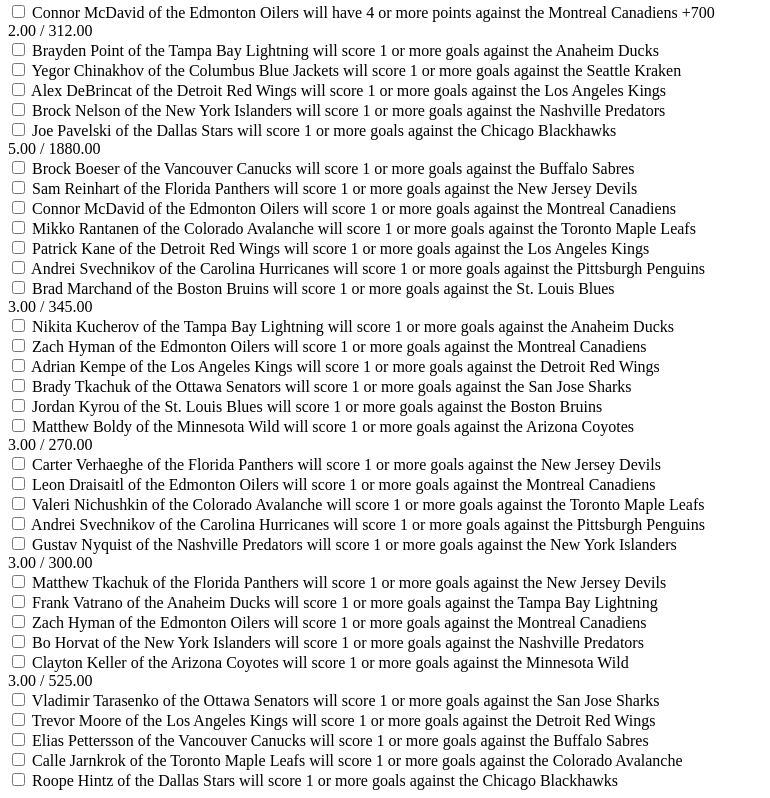
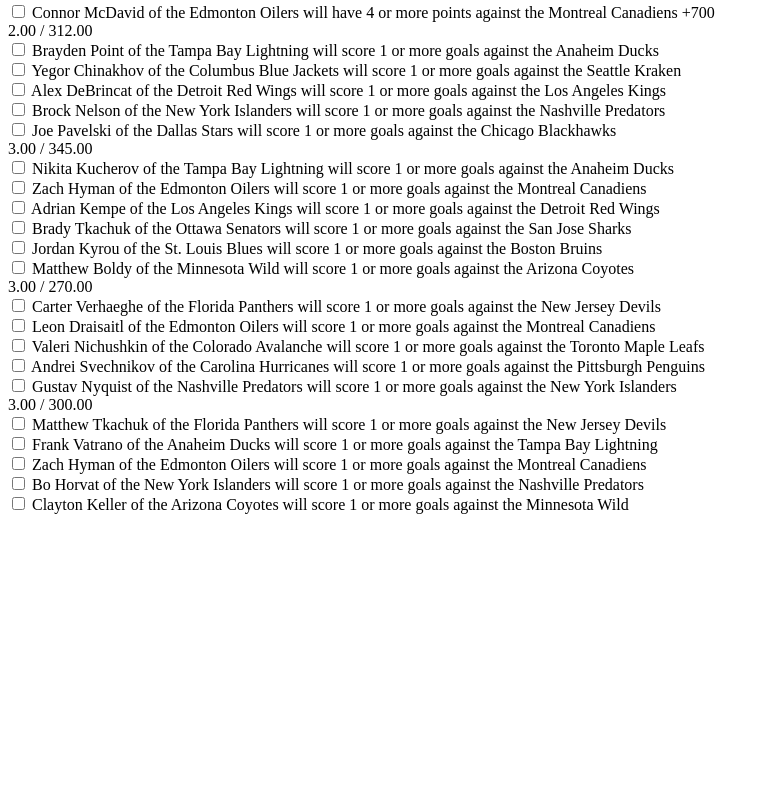
Before and after one commit to robbcampbell/robbcampbell.github.io, a plain HTML site: page index.html in a window 1280 px wide. Shown: the part 946-1744 px from the top of the page, without its empty margins (0-770 px from the left). After the commit the page ends 1468 px from the top, so only its background shows below. Drawn offline with Linux system fonts and the light colour scheme.

Commit message:
Update index.html

```diff
--- a/index.html
+++ b/index.html
@@ -115,17 +115,6 @@
             </div>
          </td>
       </tr>
-      <tr id="tr-45656145" class="wager-detail-info BackgroundLineGray" data-tn="45656145">
-         <td id="descriptionCell" class="description-cell descp-td tdGameDetail">
-            <div>
-               <div id="riskWinlbl" class="float-right">5.00 / 1880.00</div>
-               <div id="descriptionLbl">
-                  <div class="DivDetailTicketShort  pl-sm-2 mb-1"><font class="TeamRotationTicket d-none @@padding-right"></font><font class="TeamNameTicket"><input type="checkbox"> Brock Boeser of the Vancouver Canucks will score 1 or more goals against the Buffalo Sabres<br><input type="checkbox"> Sam Reinhart of the Florida Panthers will score 1 or more goals against the New Jersey Devils<br><input type="checkbox"> Connor McDavid of the Edmonton Oilers will score 1 or more goals against the Montreal Canadiens<br><input type="checkbox"> Mikko Rantanen of the Colorado Avalanche will score 1 or more goals against the Toronto Maple Leafs<br><input type="checkbox"> Patrick Kane of the Detroit Red Wings will score 1 or more goals against the Los Angeles Kings<br><input type="checkbox"> Andrei Svechnikov of the Carolina Hurricanes will score 1 or more goals against the Pittsburgh Penguins<br><input type="checkbox"> Brad Marchand of the Boston Bruins will score 1 or more goals against the St. Louis Blues</font><font class="TargetTicket"></font><font class="TargetTicket"></font><font class="PointsTicket"></font><font class="ScoreTypeTicket"></font><font class="OddsTicket"></font><font class="PeriodTypeTicket"></font><font class="BuyPointTicket"></font><font class="WagerState"></font></div>
-                  <div id="45656145-1" class="Invisible wager-side-description  pl-2 pl-sm-4 mb-1"></div>
-               </div>
-            </div>
-         </td>
-      </tr>
       <tr id="tr-45656101" class="wager-detail-info BackgroundLineGray" data-tn="45656101">
          <td id="descriptionCell" class="description-cell descp-td tdGameDetail">
             <div>
@@ -159,16 +148,5 @@
             </div>
          </td>
       </tr>
-      <tr id="tr-45655838" class="wager-detail-info BackgroundLineGray" data-tn="45655838">
-         <td id="descriptionCell" class="description-cell descp-td tdGameDetail">
-            <div>
-               <div id="riskWinlbl" class="float-right">3.00 / 525.00</div>
-               <div id="descriptionLbl">
-                  <div class="DivDetailTicketShort  pl-sm-2 mb-1"><font class="TeamRotationTicket d-none @@padding-right"></font><font class="TeamNameTicket"><input type="checkbox"> Vladimir Tarasenko of the Ottawa Senators will score 1 or more goals against the San Jose Sharks<br><input type="checkbox"> Trevor Moore of the Los Angeles Kings will score 1 or more goals against the Detroit Red Wings<br><input type="checkbox"> Elias Pettersson of the Vancouver Canucks will score 1 or more goals against the Buffalo Sabres<br><input type="checkbox"> Calle Jarnkrok of the Toronto Maple Leafs will score 1 or more goals against the Colorado Avalanche<br><input type="checkbox"> Roope Hintz of the Dallas Stars will score 1 or more goals against the Chicago Blackhawks</font><font class="TargetTicket"></font><font class="TargetTicket"></font><font class="PointsTicket"></font><font class="ScoreTypeTicket"></font><font class="OddsTicket"></font><font class="PeriodTypeTicket"></font><font class="BuyPointTicket"></font><font class="WagerState"></font></div>
-                  <div id="45655838-1" class="Invisible wager-side-description  pl-2 pl-sm-4 mb-1"></div>
-               </div>
-            </div>
-         </td>
-      </tr>
    </tbody>
 </table>
```
